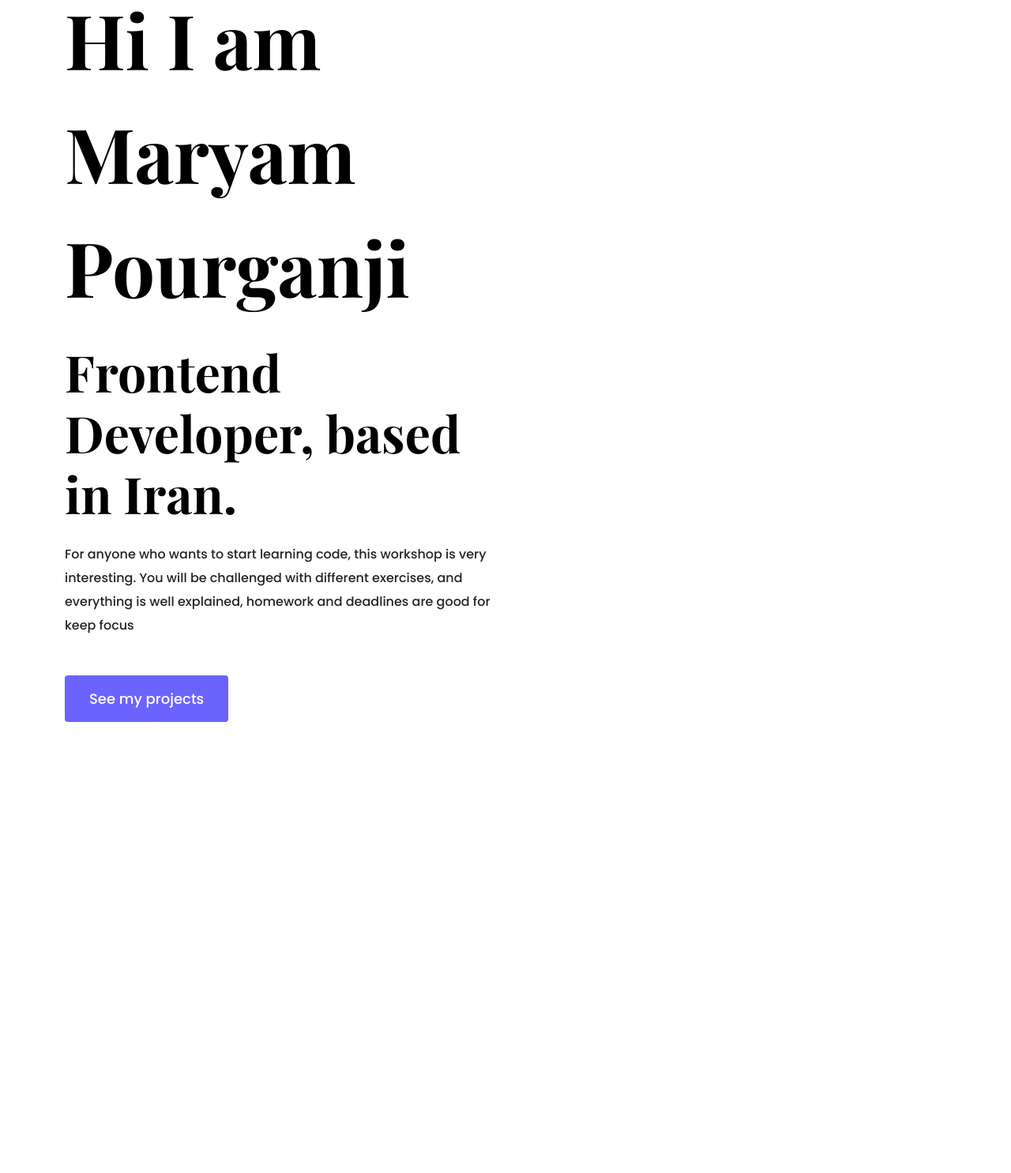
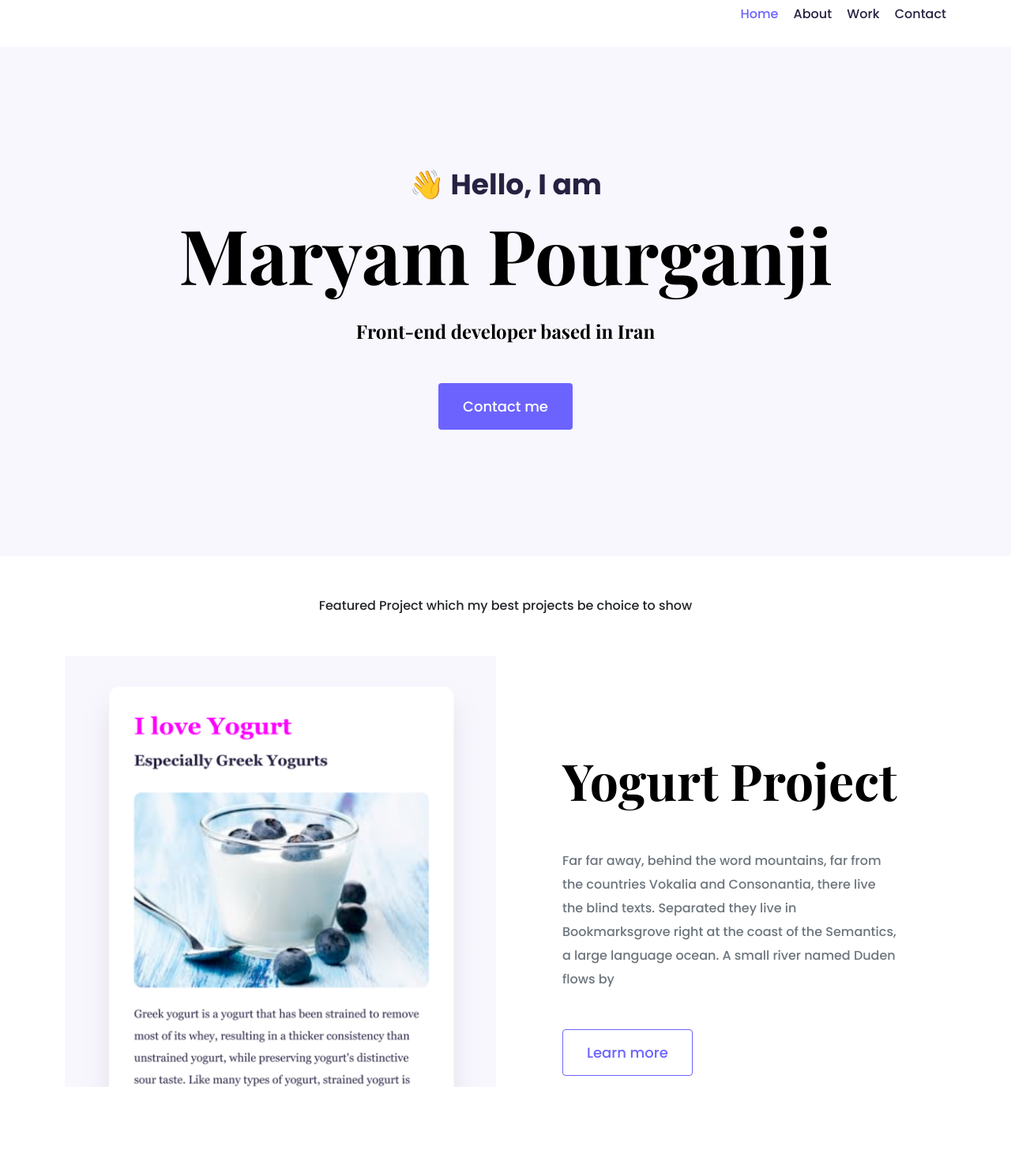
Before and after one commit to MaryPG21/sheCodes-Portfolio-Homepage-content, a plain HTML site: page index.html in a window 1280 px wide. Shown: the part 23-1508 px from the top of the page at 79% size. Before the commit the page ends 937 px from the top, so only its background shows below. Drawn offline with nearby package versions, Linux system fonts and the light colour scheme.

Commit message:
Update index.html

```diff
--- a/index.html
+++ b/index.html
@@ -30,23 +30,93 @@
     ></script>
   </head>
   <body>
-    <div class="about-section container">
-      <div class="row">
-        <div class="col-lg-6">
-          <div class="about-section-content">
-            <h1 class="mb-4">Hi I am Maryam Pourganji</h1>
-            <h2 class="mb-4">Frontend Developer, based in Iran.</h2>
-            <p class="mb-5">
-              For anyone who wants to start learning code, this workshop is very
-              interesting. You will be challenged with different exercises, and
-              everything is well explained, homework and deadlines are good for
-              keep focus
+    <div class="container">
+      <nav class="d-flex justify-content-between">
+        <a href="/">
+          <img src="images/logo.png" class="logo d-none d-md-block" alt="" />
+          <img
+            src="images/logo-small.jpg"
+            class="logo d-block d-md-none"
+            alt=""
+          />
+        </a>
+        <ul>
+          <li class="active">
+            <a href="/"> Home</a>
+          </li>
+          <li>
+            <a href="/about.html"> About</a>
+          </li>
+          <li>
+            <a href="/work.html"> Work</a>
+          </li>
+          <li>
+            <a href="/contact.html"> Contact</a>
+          </li>
+        </ul>
+      </nav>
+    </div>
+    <div class="hero">
+      <p>👋 Hello, I am</p>
+      <h1>Maryam Pourganji</h1>
+      <h2 class="mb-5">Front-end developer based in Iran</h2>
+      <div>
+        <a href="#" class="btn btn-branding">Contact me</a>
+      </div>
+    </div>
+    <p class="text-center m-5">
+      Featured Project which my best projects be choice to show
+    </p>
+    <div class="container">
+      <div class="row mb-5">
+        <div class="col d-none d-lg-block">
+          <img src="images/yogurt.png" class="img-fluid" alt="" />
+        </div>
+        <div class="col">
+          <div class="project-desciption">
+            <h2 class="mb-5">Yogurt Project</h2>
+            <p class="mb-5 text-muted">
+              Far far away, behind the word mountains, far from the countries
+              Vokalia and Consonantia, there live the blind texts. Separated
+              they live in Bookmarksgrove right at the coast of the Semantics, a
+              large language ocean. A small river named Duden flows by
             </p>
-            <a href="" class="btn btn-branding">See my projects</a>
+            <a href="" class="btn btn-branding-outline"> Learn more </a>
           </div>
         </div>
-        <div class="col-lg-6">
-          <img src="images/IMG_3712.png" alt="" class="img-fluid" />
+      </div>
+      <div class="row mb-5">
+        <div class="col">
+          <div class="project-desciption">
+            <h2 class="mb-5">Weather App</h2>
+            <p class="mb-5 text-muted">
+              Far far away, behind the word mountains, far from the countries
+              Vokalia and Consonantia, there live the blind texts. Separated
+              they live in Bookmarksgrove right at the coast of the Semantics, a
+              large language ocean. A small river named Duden flows by
+            </p>
+            <a href="" class="btn btn-branding-outline"> Learn more </a>
+          </div>
+        </div>
+        <div class="col d-none d-lg-block">
+          <img src="images/weather.png" class="img-fluid" alt="" />
+        </div>
+      </div>
+      <div class="row">
+        <div class="col d-none d-lg-block">
+          <img src="images/dictionary.png" class="img-fluid" alt="" />
+        </div>
+        <div class="col">
+          <div class="project-desciption">
+            <h2 class="mb-5">Dictionary App</h2>
+            <p class="mb-5 text-muted">
+              Far far away, behind the word mountains, far from the countries
+              Vokalia and Consonantia, there live the blind texts. Separated
+              they live in Bookmarksgrove right at the coast of the Semantics, a
+              large language ocean. A small river named Duden flows by
+            </p>
+            <a href="" class="btn btn-branding-outline"> Learn more </a>
+          </div>
         </div>
       </div>
     </div>
```
